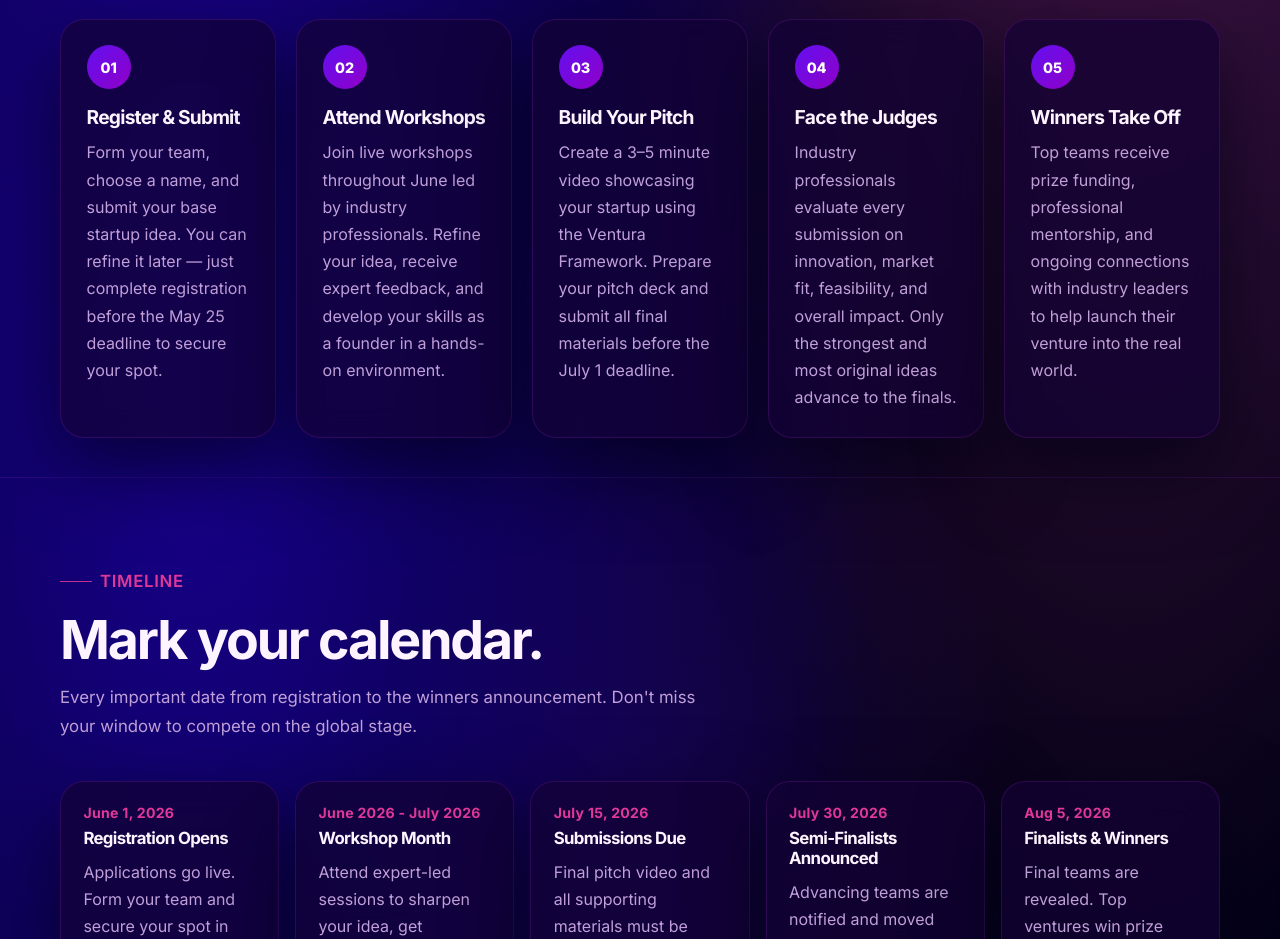
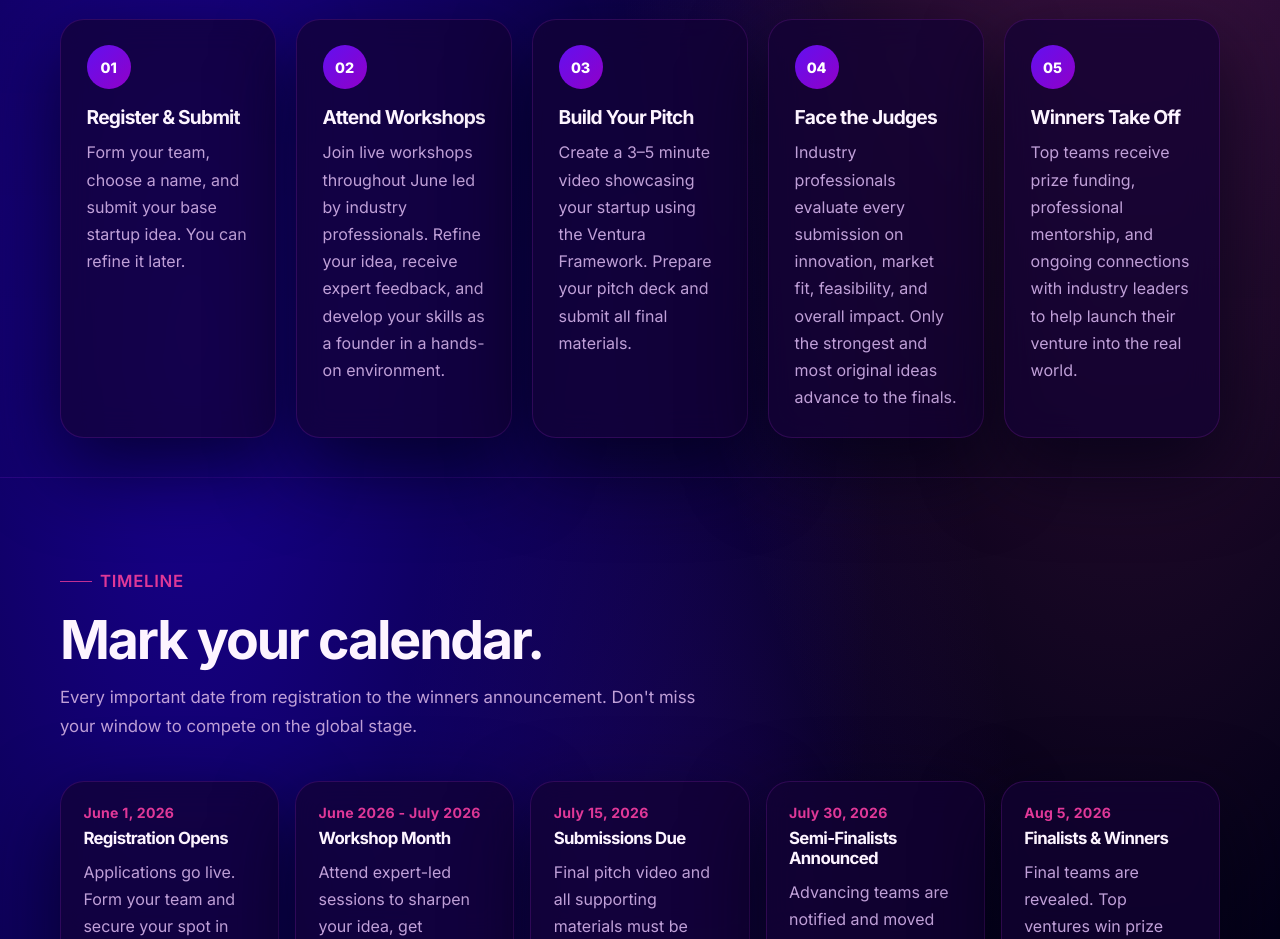
Before and after one commit to aditigaddam03/ventura, a website built with webpack: page index.html in a window 1280 px wide. Shown: the part 1920-2859 px from the top of the page. Built offline with nearby package versions, Linux system fonts and the light colour scheme.

Commit message:
five steo changes

```diff
--- a/index.html
+++ b/index.html
@@ -156,8 +156,7 @@
             <article class="step-card">
               <div class="step-number">01</div>
               <h3>Register &amp; Submit</h3>
-              <p>Form your team, choose a name, and submit your base startup idea. You can refine it later — just
-                complete registration before the May 25 deadline to secure your spot.</p>
+              <p>Form your team, choose a name, and submit your base startup idea. You can refine it later.</p>
             </article>
 
             <article class="step-card">
@@ -171,7 +170,7 @@
               <div class="step-number">03</div>
               <h3>Build Your Pitch</h3>
               <p>Create a 3–5 minute video showcasing your startup using the Ventura Framework. Prepare your pitch deck
-                and submit all final materials before the July 1 deadline.</p>
+                and submit all final materials.</p>
             </article>
 
             <article class="step-card">
```
